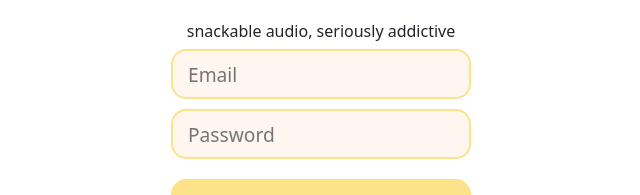
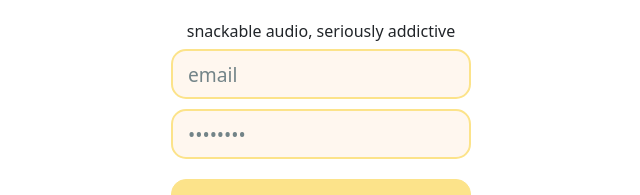
Before and after one commit to ChloeEvans3363/snackpod, a React (Vite) app: page /record in a window 1280 px wide. Shown: the part 170-365 px from the top of the page, without its empty margins (319-959 px from the left). Built offline with nearby package versions, Linux system fonts and the light colour scheme; the HTML template or start-up script is replaced by a standard one.

Commit message:
Fixed login page

```diff
--- a/src/pages/Login.tsx
+++ b/src/pages/Login.tsx
@@ -15,8 +15,12 @@ export function Login() {
       </div>
 
       <div className="inputContainer">
-        <TextInput type="text">Email</TextInput>
-        <TextInput type="password">Password</TextInput>
+        <TextInput type="text" value="email">
+          Email
+        </TextInput>
+        <TextInput type="password" value="password">
+          Password
+        </TextInput>
       </div>
 
       <div className="buttonContainer">
```
